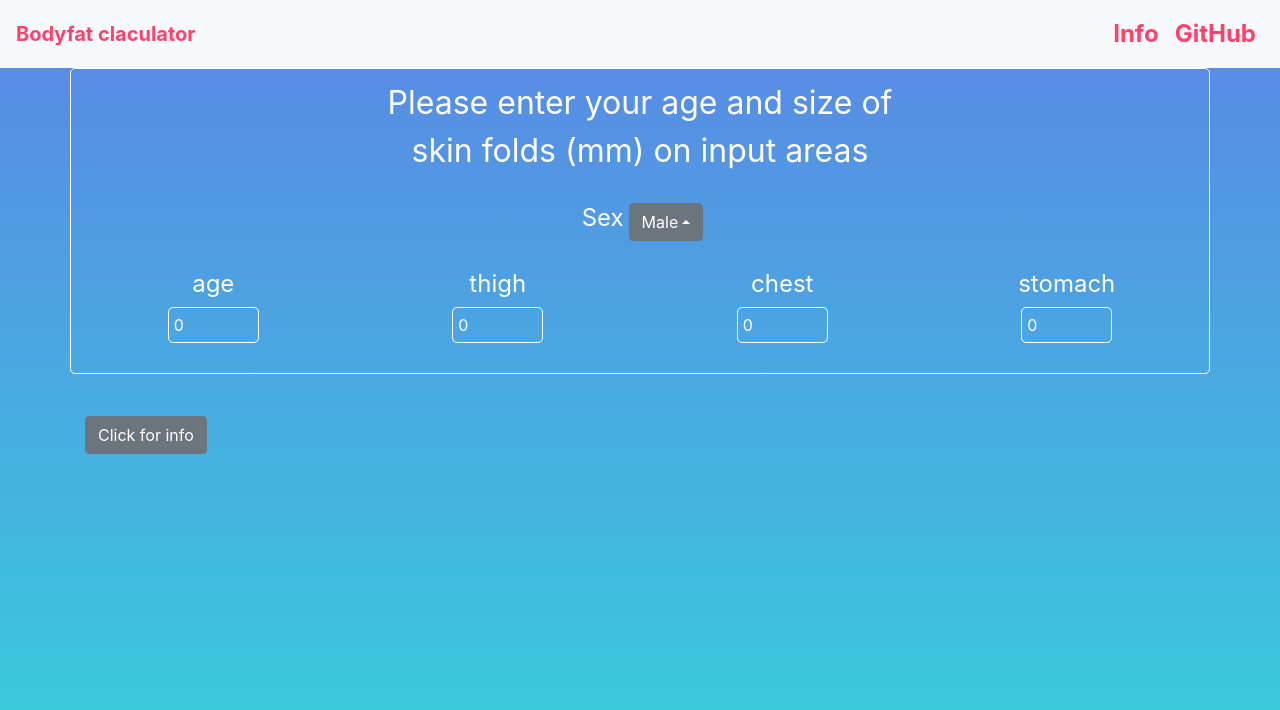
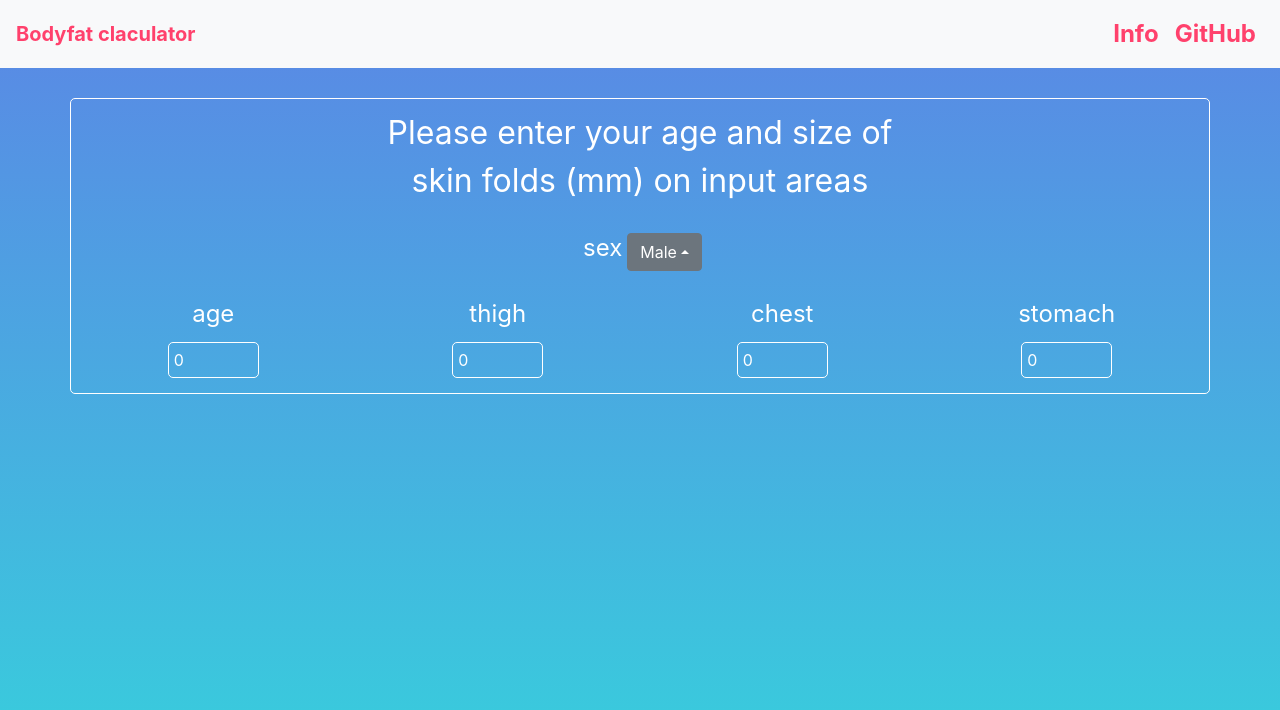
Before and after one commit to Mostrowski8/bodyfat, a React (Create React App) app: page / in a window 1280 px wide. Shown: the top 710 px of the page. Built offline with nearby package versions, Linux system fonts and the light colour scheme.

Commit message:
final 2.0

```diff
--- a/src/App.js
+++ b/src/App.js
@@ -1,20 +1,11 @@
-import React, { Component, useReducer, useState, useContext, useEffect } from 'react';
+import React, { useReducer, useContext} from 'react';
 import Context from './reducer/Context'
 import reducer from './reducer/Reducer'
-
 
 //styling
 import './App.css';
 import 'bootstrap/dist/css/bootstrap.min.css';
-import { Collapse, Button, CardBody, Card } from 'reactstrap';
-import { ButtonDropdown, DropdownToggle, DropdownMenu, DropdownItem,
-  Navbar,
-  NavbarToggler,
-  NavbarBrand,
-  Nav,
-  NavItem,
-  NavLink,
-    } from 'reactstrap';
+import { Collapse, ButtonDropdown, DropdownToggle, DropdownMenu, DropdownItem, Navbar, NavbarToggler, NavbarBrand, Nav, NavItem, NavLink, Modal, ModalHeader, ModalBody } from 'reactstrap';
 
 let initialState = {
   forms: [
@@ -31,7 +22,8 @@ let initialState = {
   sexPickerOpen: false,
   appBarOpen: false,
   submit: false,
-  result: null
+  result: null,
+  modalOpen: false
 };
 
 const App = () => {
@@ -39,14 +31,14 @@ const App = () => {
   return (
   <div style={{minHeight: "100%"}}>
   <Context.Provider value={dispatch}>
-  <Appbar appBarOpen={state.appBarOpen}/>
+  <Appbar {...state}/>
         <Calc {...state} />
   </Context.Provider>
         </div>
       )
   }
 
-const Calc = ({result, sex, forms, submit, sexPickerOpen, ...rest}) => {
+const Calc = ({result, sex, forms, submit, sexPickerOpen}) => {
 console.log("props", sex, submit, forms, "dropdownopen", sexPickerOpen);
 const dispatch = useContext(Context);
 let inputdone =  forms.find((e) => {return e.value === '' || e.value === 0}) !== undefined ? false : true;
@@ -57,7 +49,7 @@ let inputdone =  forms.find((e) => {return e.value === '' || e.value === 0}) !==
         {!inputdone && <div className="row"><div className="col-sm instruction">Please enter your age and size of skin folds (mm) on input areas</div></div>}
         <div className="row">
             <div className="col-sm text-center">
-              <label className="label">Sex</label>
+              <label className="label">sex</label>
               <SexPicker sex={sex} sexPickerOpen={sexPickerOpen}/>
             </div>
           </div>
@@ -65,13 +57,12 @@ let inputdone =  forms.find((e) => {return e.value === '' || e.value === 0}) !==
           {inputdone && !submit && <button className="buttonfat" onClick={()=>{dispatch({type:"submit"});dispatch({type:"calculate"}); }}>Calculate body fat</button>}
           {submit && <div className="row"><div className="col-sm bodyfat">{"Body fat " + result + "%"}</div></div>}
           </div>
-        <Info sex={sex} />
       </div>
       </div>
     )
   }
 
-const Formfields = ({forms, sex}) => {
+const Formfields = ({forms}) => {
 const dispatch = useContext(Context);
 const Formfields = forms.map((form, index)=>{
 return <div key={form.name} className="col-sm-12 col-md-3 col-lg-3 text-center">
@@ -104,40 +95,8 @@ const SexPicker = ({sexPickerOpen, sex}) => {
     );
 }
 
-class Info extends Component {
-  constructor(props) {
-    super(props);
-    this.toggle = this.toggle.bind(this);
-    this.state = { collapse: false };
-  }
-  toggle() {
-    this.setState({ collapse: !this.state.collapse });
-  }
-render() {
-return (
-<div className="container info"><div className="row"><div className="col-sm">
-<Button color="secondary" className="infobttn" onClick={this.toggle} style={{ margin: '1rem' }}>Click for info</Button>
-<Collapse isOpen={this.state.collapse}>
-<Card>
-<CardBody>
-<p>The formula has been taken from <a target="_blank" rel="noopener noreferrer" href="https://www.sfd.pl/Zmierz_dok%C5%82adnie_sw%C3%B3j_poziom_t%C5%82uszczu-czyli_wielopartyjna_metoda_pomiaru_fa%C5%82domierzem-t263219.html">this page</a>.</p>
-<p>It is based on skinfold measurement method <a target="_blank" rel="noopener noreferrer" href="https://www.ptdirect.com/training-delivery/client-assessment/taking-skin-fold-body-fat-measurements">described here</a>.</p>
-<p>Measurements have to be taken from:</p>
-<ul>
-<li>{(this.props.sex)? "Your chest area":"Your triceps area"}</li>
-<li>{(this.props.sex)? "Your stomach area":"Your hip area"}</li>
-<li>Your thigh area</li>
-</ul>
-</CardBody>
-</Card>
-</Collapse>
-</div></div></div>
-    )
-  }
-}
-
-const Appbar = ({appBarOpen}) => {
-  console.log("appbaropen", appBarOpen);
+const Appbar = ({appBarOpen, modalOpen, sex, ...rest}) => {
+  console.log("appbaropen", appBarOpen, "modalopen", modalOpen, "sex", sex);
   const dispatch = useContext(Context);
   console.log("dispatch", dispatch)
     return (
@@ -148,10 +107,10 @@ const Appbar = ({appBarOpen}) => {
           <Collapse isOpen={appBarOpen} navbar>
             <Nav className="ml-auto" navbar>
               <NavItem>
-                <NavLink href="/components/">Info</NavLink>
+                <InfoModal modalOpen={modalOpen} sex={sex}/>
               </NavItem>
               <NavItem>
-                <NavLink href="https://github.com/Mostrowski8/bodyfat">GitHub</NavLink>
+                <NavLink target="_blank" href="https://github.com/Mostrowski8/bodyfat">GitHub</NavLink>
               </NavItem>
             </Nav>
           </Collapse>
@@ -160,5 +119,26 @@ const Appbar = ({appBarOpen}) => {
     );
 }
 
+const InfoModal = ({modalOpen, sex}) => {
+  const dispatch = useContext(Context);
+    return (
+      <div>
+        <NavLink style={{cursor:"pointer"}} onClick={()=>{dispatch({type:"toggle", payload:"modal"})}}>Info</NavLink>
+        <Modal isOpen={modalOpen} toggle={()=>{dispatch({type:"toggle", payload:"modal"})}}>
+          <ModalHeader toggle={()=>{dispatch({type:"toggle", payload:"modal"})}}>Info</ModalHeader>
+          <ModalBody>
+          <p>The formula has been taken from <a target="_blank" rel="noopener noreferrer" href="https://www.sfd.pl/Zmierz_dok%C5%82adnie_sw%C3%B3j_poziom_t%C5%82uszczu-czyli_wielopartyjna_metoda_pomiaru_fa%C5%82domierzem-t263219.html">this page</a>.</p>
+          <p>It is based on skinfold measurement method <a target="_blank" rel="noopener noreferrer" href="https://www.ptdirect.com/training-delivery/client-assessment/taking-skin-fold-body-fat-measurements">described here</a>.</p>
+          <p>Measurements have to be taken from:</p>
+          <ul>
+          <li>{(sex)? "Your chest area":"Your triceps area"}</li>
+          <li>{(sex)? "Your stomach area":"Your hip area"}</li>
+          <li>Your thigh area</li>
+          </ul>
+          </ModalBody>
+        </Modal>
+      </div>
+    );
+  }
 
 export default App;
--- a/src/index.css
+++ b/src/index.css
@@ -51,6 +51,7 @@ li {
   border: 1px solid white;
   padding: 10px;
   margin-bottom: 2em;
+  margin-top: 30px;
 }
 
 .heading {
@@ -82,7 +83,7 @@ code {
   border: 1px solid white;
   color: white;
   padding: 5px;
-  margin-bottom: 20px;
+  margin: 5px;
 }
 
 .density {
--- a/src/reducer/Reducer.js
+++ b/src/reducer/Reducer.js
@@ -87,6 +87,11 @@ switch (action.payload) {
   newState = {...state, appBarOpen};
   console.log("newState", newState);
   break;
+  case "modal":
+  let modalOpen = !state.modalOpen;
+  newState = {...state, modalOpen};
+  console.log("newState", newState);
+  break;
   default:
   console.log("Wrong payload")
 }
```
